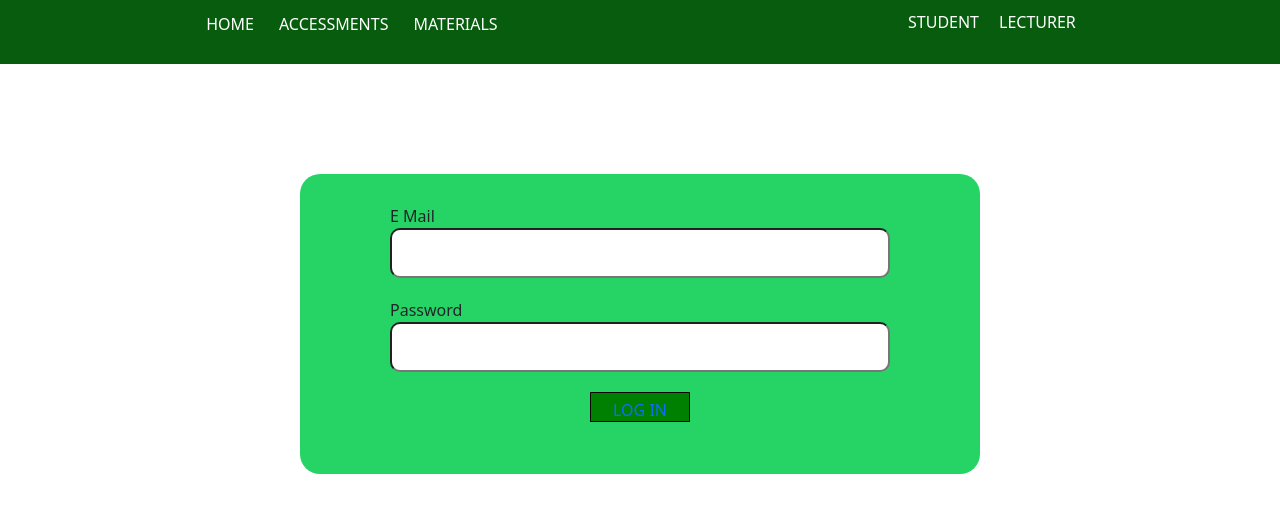
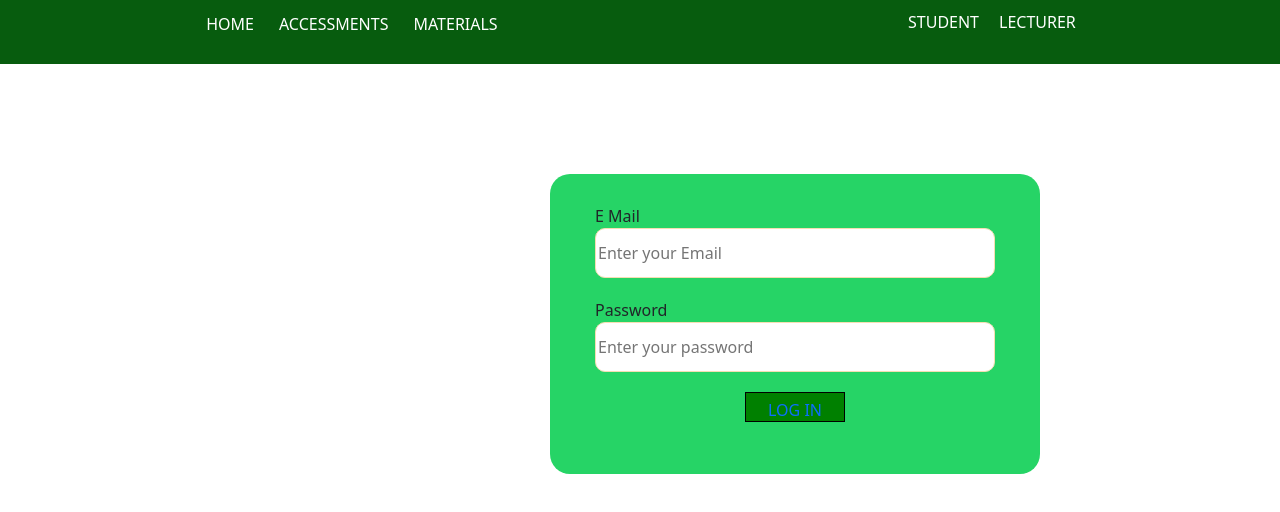
Before and after one commit to SHPrince1/edu-tech, a React (Create React App) app: page /login in a window 1280 px wide. Shown: the top 512 px of the page. Built offline with nearby package versions, Linux system fonts and the light colour scheme.

Commit message:
footer added

```diff
--- /dev/null
+++ b/src/components/footer.js
@@ -0,0 +1,14 @@
+import React from 'react'
+import style from "../styles/footer.module.css";
+
+const Footer = () => {
+  return (
+    <>
+    <div className={style.parentBox}>
+        <p>Copyright 2022 ABC Edu-Tech Project . All Rights Reserved. YCT.</p>
+    </div>
+    </>
+  )
+}
+
+export default Footer
--- a/src/components/loginc.js
+++ b/src/components/loginc.js
@@ -8,10 +8,12 @@ const Loginc = () => {
         <div className={style.contentDiv}>
           <form>
             <label>E Mail</label>
-            <input type="email" />
+            <input type="email"
+            placeholder="Enter your Email" />
 
             <label>Password</label>
-            <input type="password" />
+            <input type="password"
+            placeholder="Enter your password"/>
             <div className={style.btn}>
 
               <a href="/student-login" >LOG IN</a>
--- a/src/pages/index.js
+++ b/src/pages/index.js
@@ -4,11 +4,13 @@ import FileUpload from "../components/fileUpload";
 import StudentDashbord from "../components/student-dashbord";
 import Slider from "../components/slider";
 import style from "../styles/index.module.css";
+import Footer from "../components/footer";
 
 const index = () => {
   return (
     <div>
       <Slider />
+
       <div className={style.container}>
         {/* <div>
         <h2> AVAILABLE COURSES</h2>
@@ -41,6 +43,7 @@ const index = () => {
 
         </div> */}
       </div>
+      <Footer />
     </div>
   );
 };
--- a/src/pages/login.js
+++ b/src/pages/login.js
@@ -1,12 +1,16 @@
-import React from 'react'
-import Loginc from '../components/loginc'
+import React from "react";
+import Loginc from "../components/loginc";
+import Footer from "../components/footer";
 
 const Login = () => {
   return (
     <div>
-        <Loginc />
+      <Loginc />
+      <div>
+        {/* <Footer /> */}
+      </div>
     </div>
-  )
-}
+  );
+};
 
-export default Login
+export default Login;
--- /dev/null
+++ b/src/styles/footer.module.css
@@ -0,0 +1,20 @@
+.parentBox{
+    background-color: #075c0e;
+    color: #ffffff;
+    display: flex;
+    justify-content: center;
+    height: 100px;
+    margin: 0 auto;
+    padding: 10px 10px;
+}
+.parentBox p{
+    padding: 10px;
+}
+
+@media only screen  and (min-width : 320px)  and (max-width: 425px) {
+
+.parentBox p{
+    font-size: 10px
+}
+
+}
--- a/src/styles/loginc.module.css
+++ b/src/styles/loginc.module.css
@@ -1,22 +1,26 @@
 .parentDiv{
     /* background-color: blue; */
+
     height: 300px;
     width: 700px;
-    display:flex;
+    display: flex;
+    margin: 10px 550px;
 
 
-    margin: 0 auto;
-    padding: 10px;
+
+
 }
 .contentDiv{
     background-color: #26D466;
     display: flex;
-    width: 100%;
+    width: 70%;
     height: 300px;
     padding: 10px;
     border-radius: 20px;
     justify-content: center;
     margin-top: 100px;
+    justify-content: center;
+
 
 }
 
@@ -35,13 +39,11 @@ form label{
 
 }
 input{
-    width: 500px;
+    width: 400px;
+    border: 1px solid wheat;
     height: 50px;
     border-radius: 10px;
-    -webkit-border-radius: 10px;
-    -moz-border-radius: 10px;
-    -ms-border-radius: 10px;
-    -o-border-radius: 10px;
+
 }
 .btn{
     margin-top: 20px;
```
